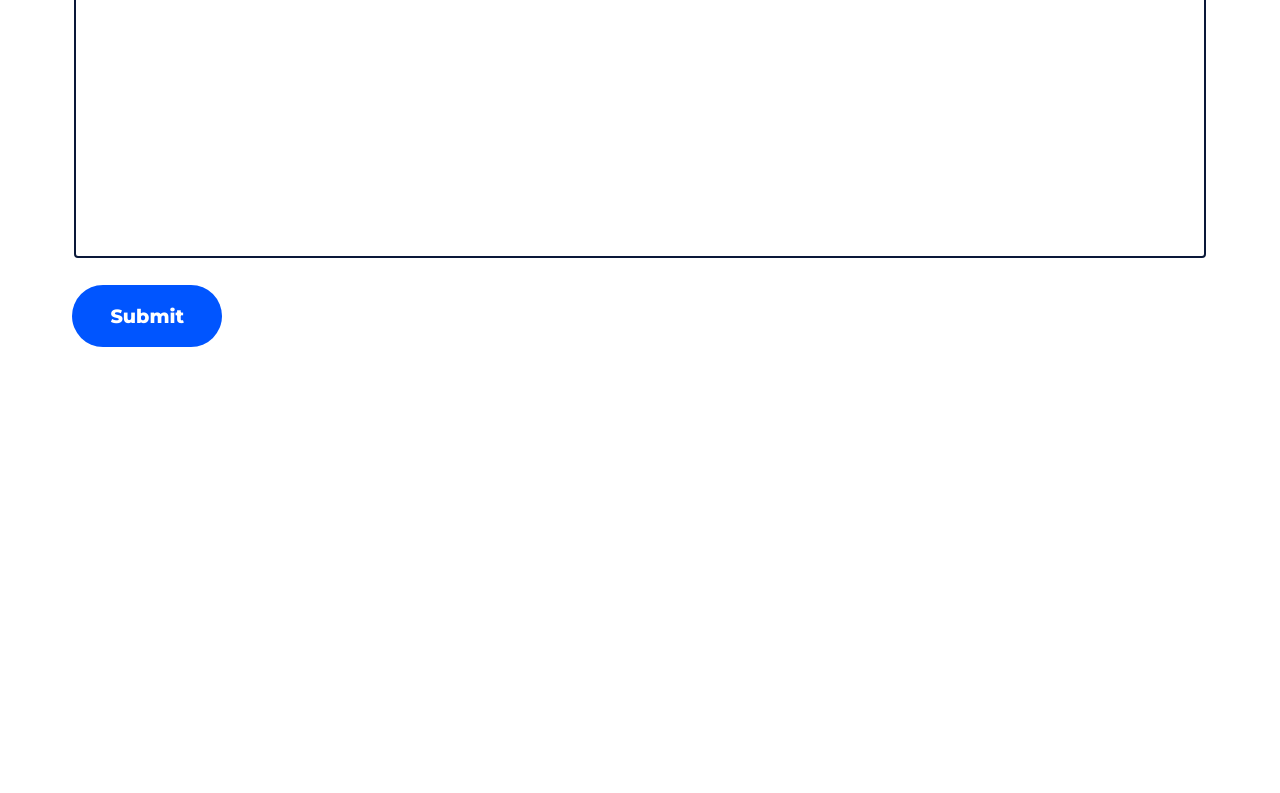
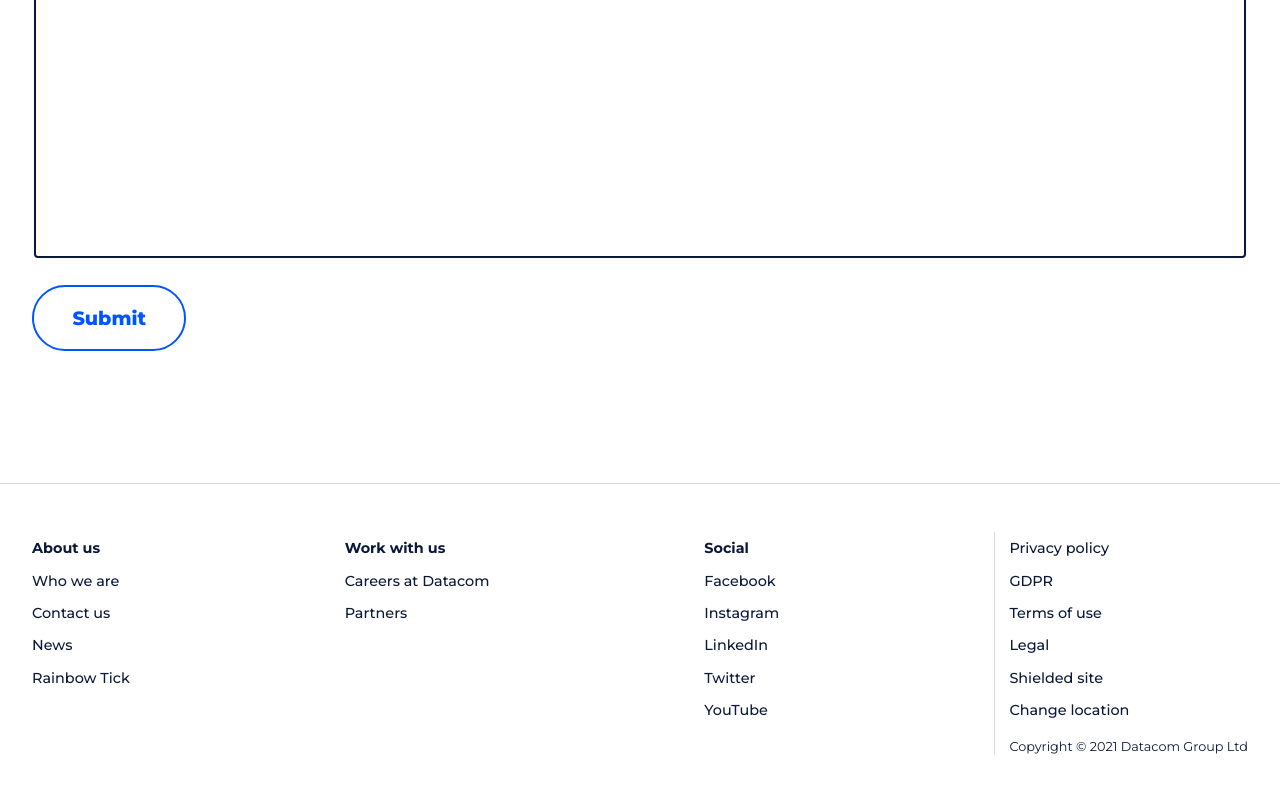
Before and after one commit to caedanl/datacom, a React (Create React App) app in the folder client/: page / in a window 1280 px wide. Shown: the part 947-1740 px from the top of the page. Before the commit the page ends 1326 px from the top, so only its background shows below. Built offline with nearby package versions, Linux system fonts and the light colour scheme.

Commit message:
Finished form, added footer

```diff
--- a/client/src/App.css
+++ b/client/src/App.css
@@ -5,6 +5,7 @@
    --superlight-gray: #f0f0f0;
    --dark-blue: #0a1839;
    --blue: #0055ff;
+   --content-limit: 1300px;
 }
 
 * {
--- a/client/src/App.js
+++ b/client/src/App.js
@@ -10,6 +10,7 @@
 import './App.css';
 import Header from './components/Header';
 import Body from './components/Body';
+import Footer from './components/Footer';
 
 
 function App() {
@@ -25,6 +26,7 @@ function App() {
       <div className="App">
          <Header navigationItems={navigationItems}/>
          <Body />
+         <Footer />
       </div>
    );
 }
--- /dev/null
+++ b/client/src/components/Footer.js
@@ -0,0 +1,64 @@
+import '../styles/Footer.css'
+
+const footerContent = {
+   "About us": [
+      "Who we are",
+      "Contact us",
+      "News",
+      "Rainbow Tick"
+   ],
+   "Work with us": [
+      "Careers at Datacom",
+      "Partners"
+   ],
+   "Social": [
+      "Facebook",
+      "Instagram",
+      "LinkedIn",
+      "Twitter",
+      "YouTube"
+   ]
+}
+
+const footerAsideContent = [
+   "Privacy policy",
+   "GDPR",
+   "Terms of use",
+   "Legal",
+   "Shielded site",
+   "Change location"
+]
+
+const Footer = () => {
+   return (
+      <footer>
+         <div className="innerFooter">
+            {
+               Object.keys(footerContent).map((each) => (
+                  <div className="card"><span className="title">{each}</span>
+                     {
+                        footerContent[each].map(item => (
+                           <li>{item}</li>
+                        ))
+                     }
+                  </div>
+               ))
+            }
+            <aside>
+               <div className="asideInner">
+                  <ul>
+                     {
+                        footerAsideContent.map((each) => (
+                           <li>{each}</li>
+                        ))
+                     }
+                  </ul>
+                  <span>Copyright © 2021 Datacom Group Ltd</span>
+               </div>
+            </aside>
+         </div>
+      </footer>
+   )
+}
+
+export default Footer;
--- a/client/src/components/Form.js
+++ b/client/src/components/Form.js
@@ -7,6 +7,7 @@ const Form = () => {
    const { register, handleSubmit, formState: { errors } } = useForm();
 
    const onSubmit = (data) => {
+      console.log(errors);
       console.log(data);
    };
 
--- a/client/src/styles/Body.css
+++ b/client/src/styles/Body.css
@@ -1,5 +1,5 @@
 section {
    padding: 2em;
-   max-width: 1200px;
+   max-width: var(--content-limit);
    margin: 0 auto;
 }
--- /dev/null
+++ b/client/src/styles/Footer.css
@@ -0,0 +1,67 @@
+footer {
+   display: flex;
+   justify-content: center;
+   background-color: white;
+   border-top: 1px solid var(--light-gray);
+   margin-top: 100px;
+   /* height: 80px; */
+}
+
+.innerFooter {
+   display: flex;
+   justify-content: space-between;
+   width: 100%;
+   max-width: var(--content-limit);
+   padding: 3em 2em;
+   color: var(--dark-blue)
+}
+
+.innerFooter :is(.card, aside) {
+   display: flex;
+   flex-direction: column;
+   justify-content: flex-start;
+   font-size: 0.9rem;
+}
+
+.card .title {
+   font-weight: 700;
+   padding: 0.5em 0
+}
+
+.innerFooter :is(.card, aside) li {
+   font-weight: 500;
+   list-style: none;
+   text-decoration: none;
+   padding: 0.5em 0;
+}
+
+.innerFooter aside {
+}
+
+.innerFooter aside ul {
+   margin: 0;
+   padding: 0;
+}
+
+.asideInner {
+   padding-left: 1em;
+   border-left: 1px solid var(--light-gray);
+}
+
+.asideInner span {
+   display: inline-block;
+   padding-top: 1em;
+   font-size: 0.8rem;
+}
+
+@media only screen and (max-width: 800px) {
+   .innerFooter {
+      flex-direction: column;
+      gap: 2em;
+   }
+
+   .asideInner {
+      border: 0;
+      padding-left: 0;
+   }
+}
--- a/client/src/styles/Form.css
+++ b/client/src/styles/Form.css
@@ -58,16 +58,29 @@ form fieldset {
 form button {
    padding: 1em 2em;
    font-size: 1.2rem;
-   background-color: var(--blue);
-   color: white;
+   color: var(--blue);
+   background-color: white;
    font-weight: 800;
    border-radius: 500px;
    -webkit-border-radius: 500px;
    -moz-border-radius: 500px;
    -ms-border-radius: 500px;
    -o-border-radius: 500px;
-   border: 0;
-   /* outline: none; */
+   border: 2px solid var(--blue);
+   cursor: pointer;
+   transition: box-shadow, 200ms;
+   -webkit-transition: box-shadow, 200ms;
+   -moz-transition: box-shadow, 200ms;
+   -ms-transition: box-shadow, 200ms;
+   -o-transition: box-shadow, 200ms;
+}
+
+form button:is(:hover, :focus) {
+   outline: none;
+   border-color: var(--blue);
+   background-color: var(--blue);
+   color: white;
+   box-shadow: 0px 0px 30px 2px rgba(0,85,255,0.5);
 }
 
 @media only screen and (max-width: 800px) {
--- a/client/src/styles/Header.css
+++ b/client/src/styles/Header.css
@@ -11,7 +11,7 @@ header {
    align-items: center;
    justify-content: space-between;
    width: 100%;
-   max-width: 1300px;
+   max-width: var(--content-limit);
    padding: 0 2em;
 }
 
@@ -78,7 +78,7 @@ header aside button {
 }
 
 header aside button:hover {
-   background-color: var(--superlight-grey);
+   background-color: var(--superlight-gray);
 }
 
 header aside .search {
```
